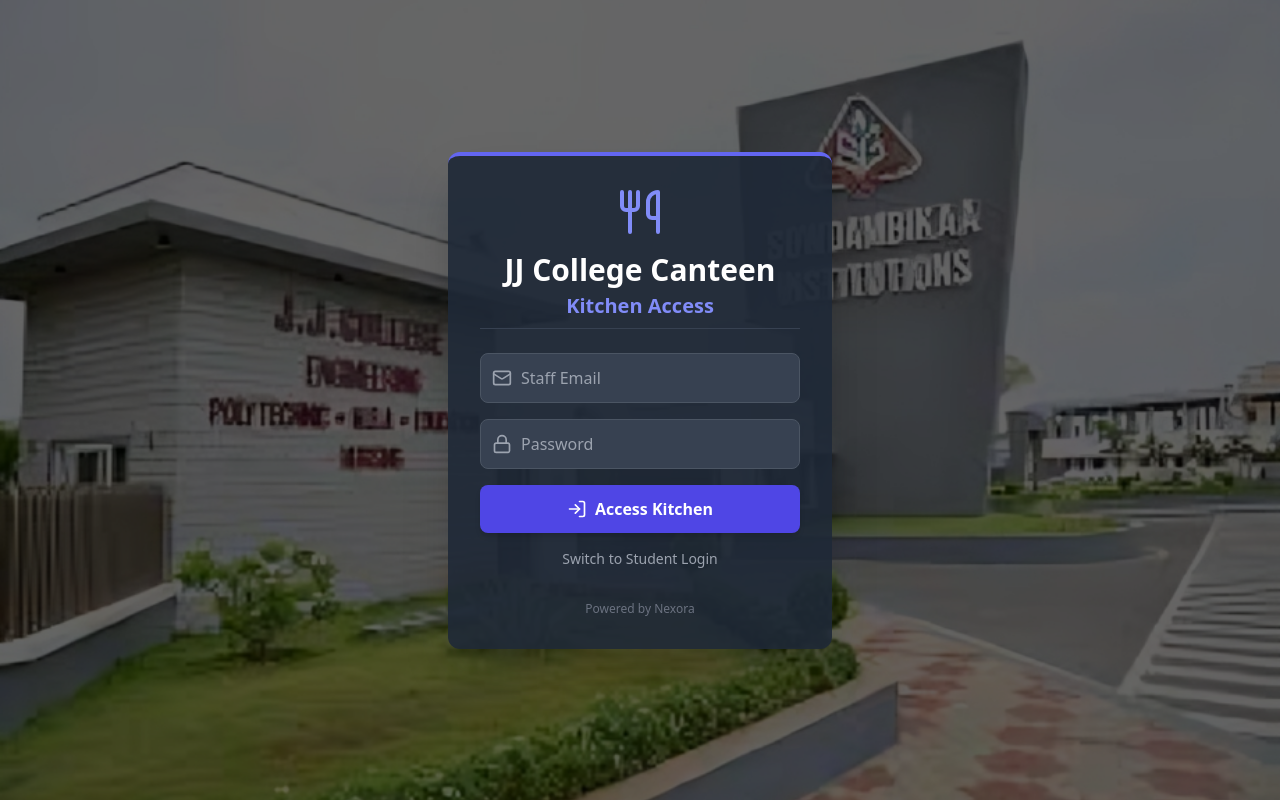
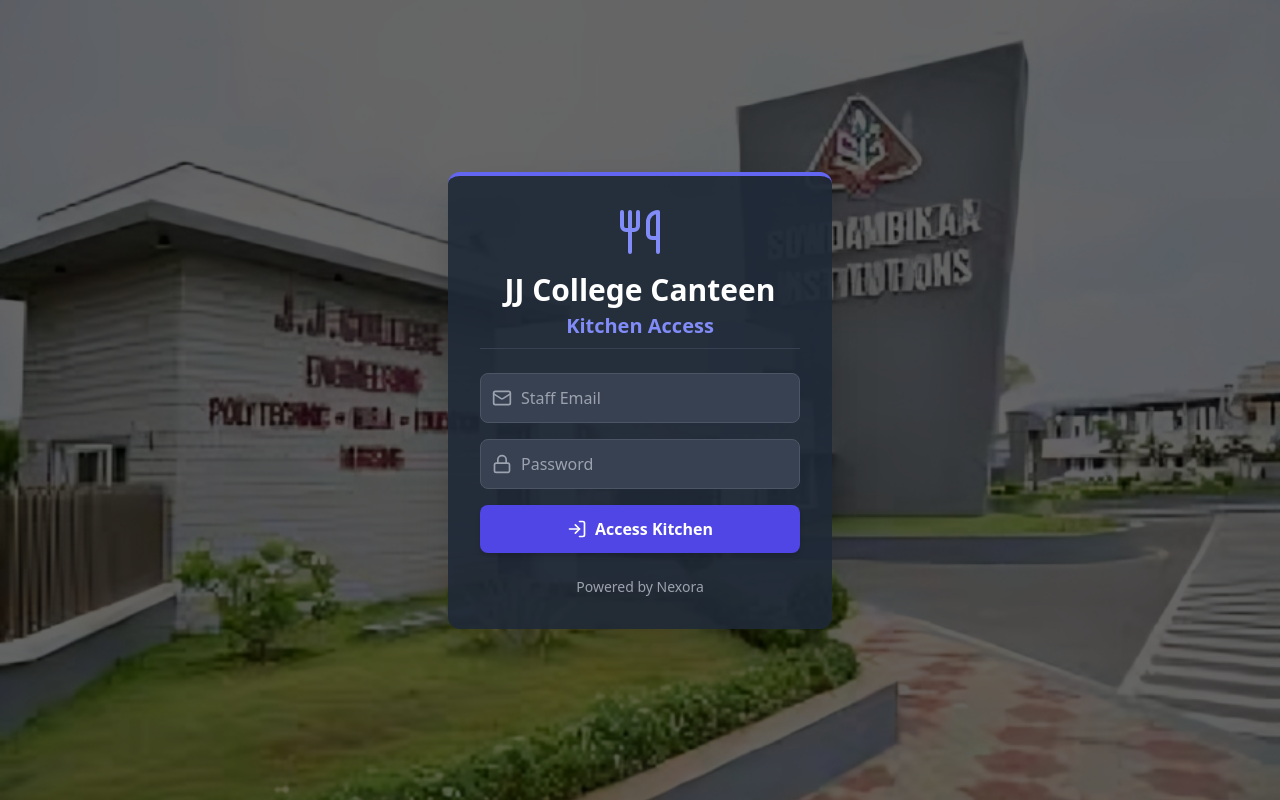
Before and after one commit to sharugesh2303/chef, a React (Vite) app: page / in a window 1280 px wide. Built offline with nearby package versions, Linux system fonts and the light colour scheme; no server answers.

Commit message:
Fix: Save all files with updated VITE_API_URL

```diff
--- a/src/pages/ChefLoginPage.jsx
+++ b/src/pages/ChefLoginPage.jsx
@@ -7,9 +7,8 @@
 const API_BASE_URL = import.meta.env.VITE_API_URL || 'http://localhost:10000/api';
 const LOGIN_ENDPOINT = `${API_BASE_URL}/staff/login`;
 
-// 🟢 Reusing the student/admin background image path
+// Reusing the student/admin background image path
 const BACKGROUND_IMAGE_URL = '/background-jjcet.jpg';
-// NOTE: Ensure 'background-jjcet.jpg' is in your project's 'public' folder.
 
 
 export default function ChefLoginPage({ onLoginSuccess }) {
@@ -24,7 +23,7 @@
         setError('');
 
         try {
-            const response = await fetch(LOGIN_ENDPOINT, { // Use the correct endpoint
+            const response = await fetch(LOGIN_ENDPOINT, {
                 method: 'POST',
                 headers: { 'Content-Type': 'application/json' },
                 body: JSON.stringify({ email, password }),
@@ -53,16 +52,13 @@
     };
 
     return (
-        // 🟢 UPDATED: Background Image and Styling
         <div
             className="min-h-screen flex flex-col items-center justify-center bg-cover bg-center p-4"
             style={{ backgroundImage: `url(${BACKGROUND_IMAGE_URL})` }}
         >
 
-            {/* 🟢 ADDED: Semi-transparent dark overlay */}
             <div className="absolute inset-0 bg-black opacity-60"></div>
 
-            {/* 🟢 UPDATED: Login Card (z-index ensures it's on top) */}
             <div className="relative z-10 p-8 bg-gray-800 bg-opacity-90 rounded-xl shadow-2xl w-full max-w-sm text-center border-t-4 border-indigo-500">
 
                 <Utensils className="w-12 h-12 mx-auto mb-4 text-indigo-400" />
@@ -121,13 +117,10 @@
                     </button>
                 </form>
 
-                <div className="mt-4 text-sm">
-                    <Link to="/student-login" className="text-gray-400 hover:text-indigo-400 transition duration-200">
-                        Switch to Student Login
-                    </Link>
-                </div>
-                {/* 🟢 ADDED: Powered by Nexora footer */}
-                <p className="text-center text-gray-500 text-xs mt-8">
+                {/* 🟢 REMOVED: Switch to Student Login was here */}
+
+                {/* 🟢 ADJUSTED: Powered by Nexora footer styling */}
+                <p className="text-center text-gray-400 text-sm mt-6">
                     Powered by Nexora
                 </p>
             </div>
```
